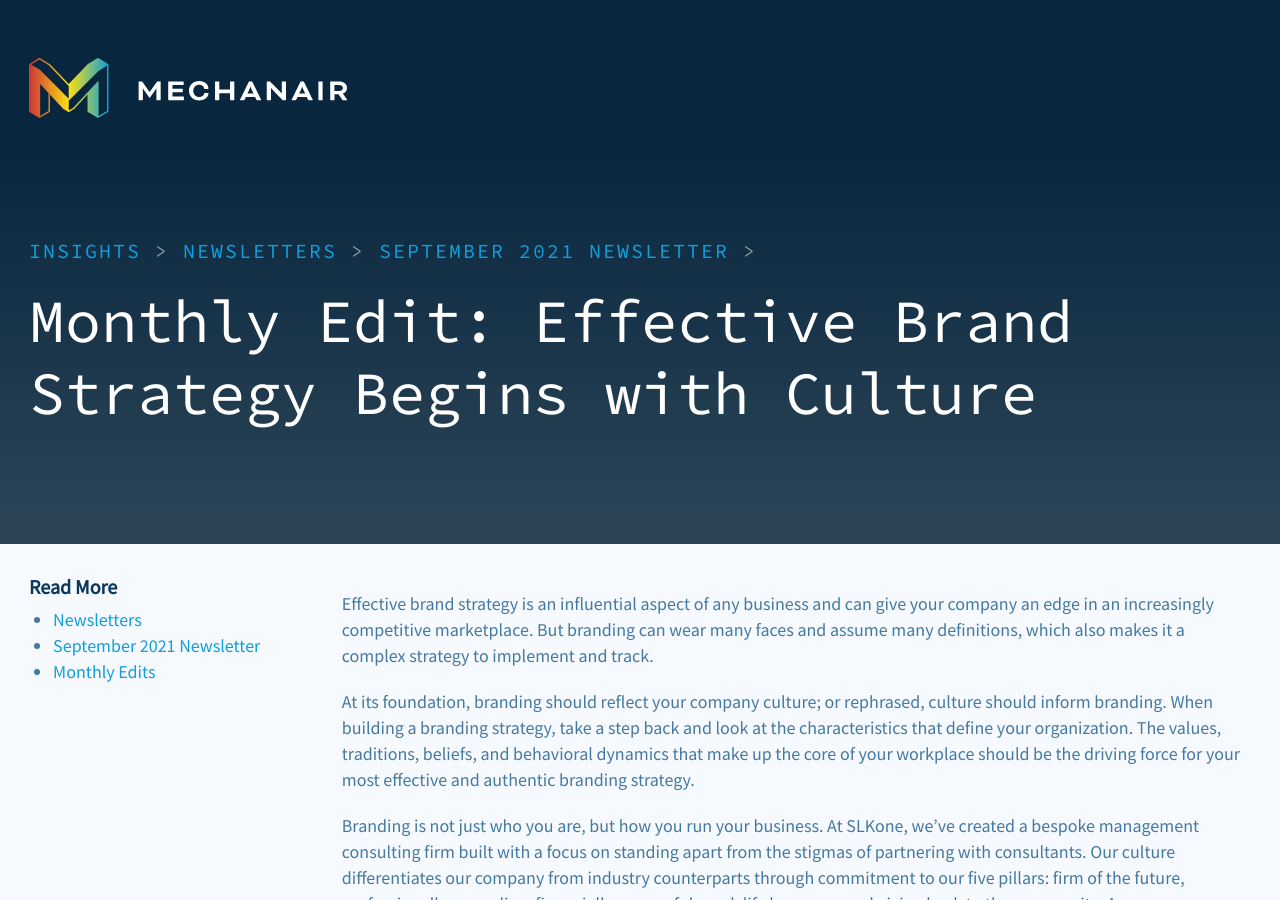
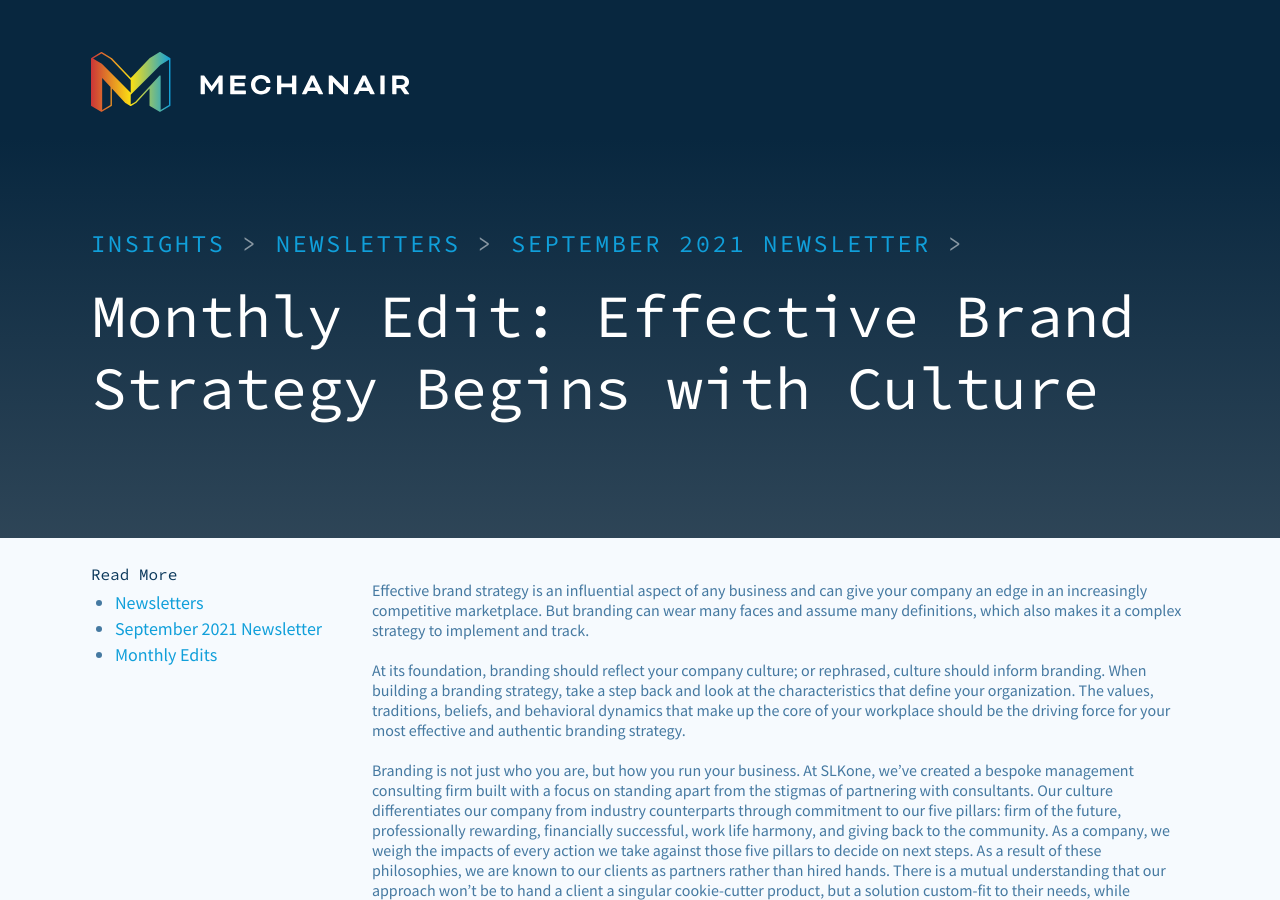
Before and after one commit to MechanAir/MechanAir.github.io, a Jekyll site: the page built from _posts/2021-09-16-Monthly-Edit-Brand-Strategy-Begins-with-Culture.md, in a window 1280 px wide and 900 px high. Built offline with Jekyll 4.4.1, drawn with Linux system fonts in a browser that asks for light colours.

Commit message:
industries

```diff
--- a/_data/industries.yml
+++ b/_data/industries.yml
@@ -1,17 +1,12 @@
 - industry: Commercial High-Rise
   icon: ic-highrise.svg
-
 - industry: Retail & Hospitality
   icon: ic-shop.svg
-
 - industry: Distribution & Warehousing
   icon: ic-distribution.svg
-
 - industry: Technology & Data-Centers
   icon: ic-datacenters.svg
-
 - industry: Institutional & Government/Military
   icon: ic-institutional.svg
-
 - industry: Healthcare & Laboratories
   icon: ic-healthcare-labs.svg
--- a/_sass/_base.scss
+++ b/_sass/_base.scss
@@ -14,9 +14,9 @@ body {
 	background: $base-color;
 	font-family: $base-font;
 	color: $text-color;
-	@include font-size(16,yes,20);
+	@include font-size(14,yes,18);
 	@include media($medium) {
-		@include font-size(18,yes,26);
+		@include font-size(16,yes,20);
 		margin-bottom: 0;
 	}
 	margin: 0;
@@ -24,15 +24,15 @@ body {
 }
 
 p {
-	@include font-size(16,yes,20);
+	@include font-size(14,yes,18);
 	@include media($medium) {
-		@include font-size(18,yes,26);
+		@include font-size(16,yes,20);
 	}
 	&.large {
-		@include font-size(20,yes,32);
+		@include font-size(20,yes,24);
 		font-style: normal;
 		@include media($medium) {
-			@include font-size(24,yes,36);
+			@include font-size(24,yes,32);
 		}
 	}
 }
@@ -70,25 +70,19 @@ h4,.h4 {
 	}
 }
 h5,.h5 {
-	font-weight: light;
-	@include font-size(20,yes,28);
+	@include font-size(20,yes,24);
 	letter-spacing: 0.1em;
 	@include media($medium) {
-		@include font-size(20,yes,28);
+		@include font-size(24,yes,32);
 	}
 }
 h6,.h6 {
-	font-family: $base-font;
-	font-weight: bold;
-	@include font-size(20,yes,28);
-	font-weight: bold;
+	@include font-size(16,yes,20);
 }
 
 h7,.h7 {
-	font-family: $base-font;
 	font-weight: normal;
-	@include font-size(12,yes,14);
-	color: rgba(0,0,0,.5)
+	@include font-size(14,yes,18);
 }
 
 /* Underlined text */
--- a/_sass/_home.scss
+++ b/_sass/_home.scss
@@ -11,13 +11,11 @@
 			margin-right: auto;
 		}
 	}
-	display: none;
 }
 #intro {
 	background-color: $base-color-dark;
 	color: $text-color-light;
 	padding: 0;
-	display: block;
 	h2 {
 		color: $white;
 	}
@@ -73,3 +71,40 @@
 	}
 
 }
+
+.features {
+	padding: 0;
+	margin: 0;
+	@include media($medium) {
+		@include display(flex);
+		@include flex-wrap(wrap);
+	}
+	li {
+		@extend h6;
+		@include display(flex);
+		@include align-items(center);
+		@include media($medium) {
+			display: block;
+			@include span-columns(2);
+			text-align: center;
+		}
+	}
+	.icon {
+		margin-right: $gutter;
+		display: block;
+		background-color: $white;
+		background-size: auto 32px;
+		height: 64px;
+		width: 64px;
+		border-radius: 32px;
+		background-position: center;
+		background-repeat: no-repeat;
+		@include media($medium) {
+			margin: $gutter auto;
+			width: 96px;
+			height: 96px;
+			background-size: auto 58px;
+			border-radius: 48px;
+		}
+	}
+}
```
Also changed, not shown: _layouts/home.html (+6 -1 lines), 3 other files.
